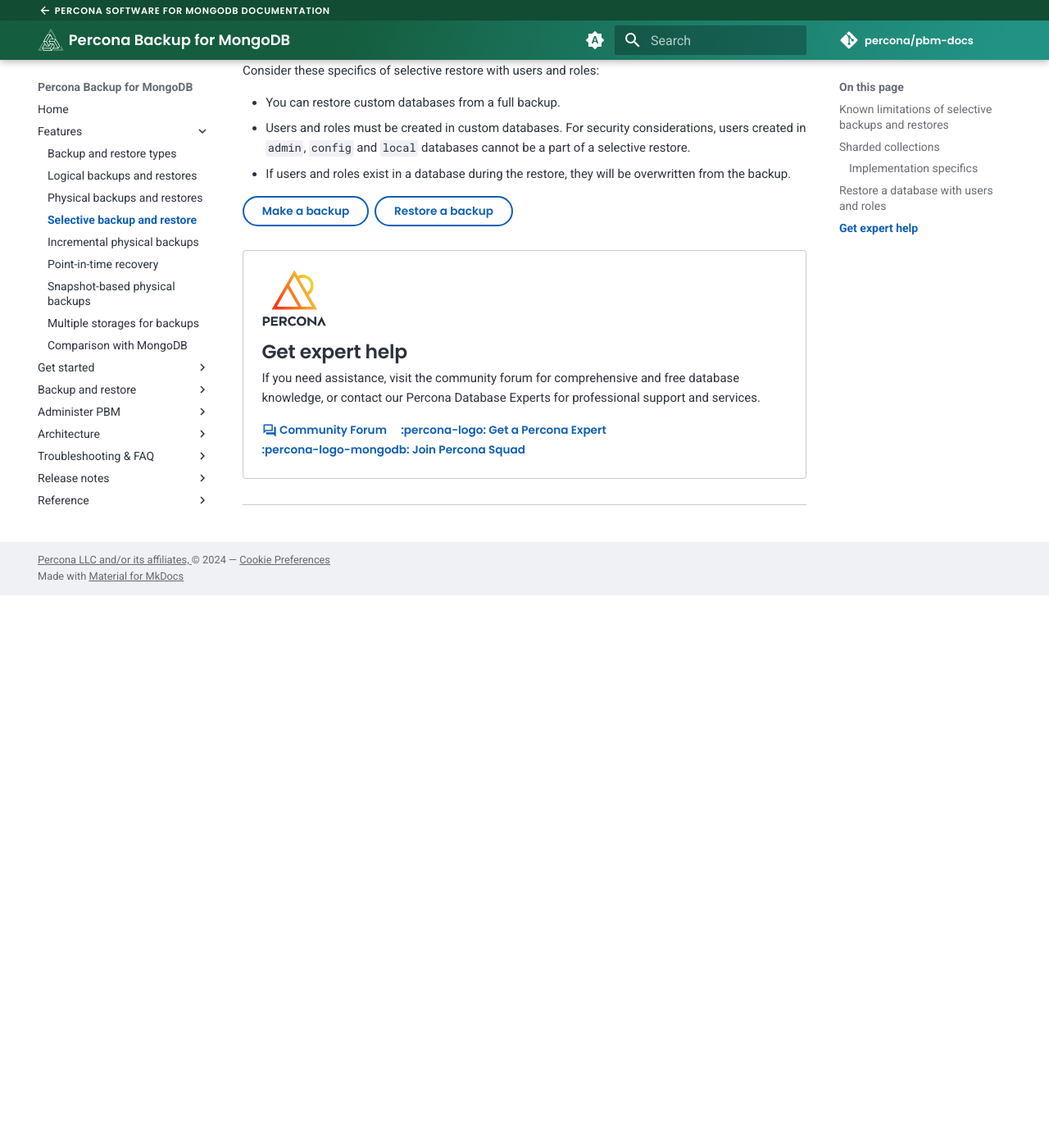
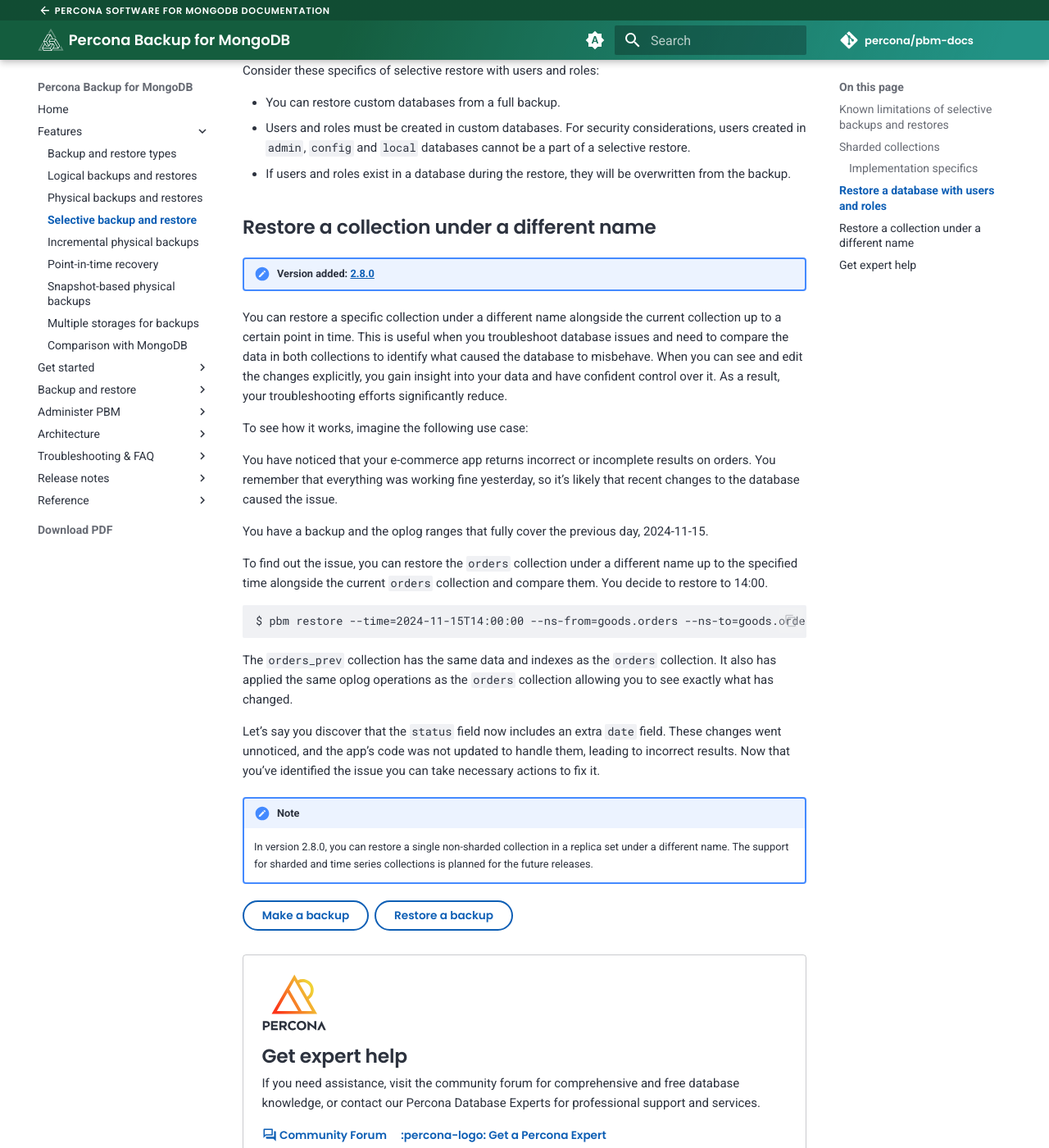
Before and after one commit to percona/pbm-docs, an MkDocs documentation site: the page built from docs/features/selective-backup.md, in a window 1280 px wide and 1400 px high, scrolled down 2309 px. Shown: the whole window at 82% size. Built offline with MkDocs 1.6.1 and Material for MkDocs 9.7.7, drawn with Linux system fonts in a browser that asks for light colours; nearby versions of some CDN libraries; comment, search, counter and statistics services are not loaded; before the commit the page ends 3035 px from its top, so only the background shows below that.

Commit message:
PBM-1427 Documented how to clone collections (#225)
* PBM-1427 Documented how to clone collections

modified:   docs/features/selective-backup.md
	modified:   docs/reference/pbm-commands.md
	modified:   docs/usage/restore.md

* Added PITR for cloned collections


---------

Co-authored-by: Boris Ilijic <boris.ilijic@gmail.com>

````diff
--- a/docs/features/selective-backup.md
+++ b/docs/features/selective-backup.md
@@ -74,6 +74,32 @@
 * Users and roles must be created in custom databases. For security considerations, users created in `admin`, `config` and `local` databases cannot be a part of a selective restore.
 * If users and roles exist in a database during the restore, they will be overwritten from the backup.
 
+## Restore a collection under a different name
+
+!!! admonition "Version added: [2.8.0](../release-notes/2.8.0.md)"
+
+You can restore a specific collection under a different name alongside the current collection up to a certain point in time. This is useful when you troubleshoot database issues and need to compare the data in both collections to identify what caused the database to misbehave. When you can see and edit the changes explicitly, you gain insight into your data and have confident control over it. As a result, your troubleshooting efforts significantly reduce.
+
+To see how it works, imagine the following use case:
+
+You have noticed that your e-commerce app returns incorrect or incomplete results on orders. You remember that everything was working fine yesterday, so it's likely that recent changes to the database caused the issue.
+
+You have a backup and the oplog ranges that fully cover the previous day, 2024-11-15.
+
+To find out the issue, you can restore the `orders` collection under a different name up to the specified time alongside the current `orders` collection and compare them. You decide to restore to 14:00.
+
+```{.bash data-prompt="$"}
+$ pbm restore --time=2024-11-15T14:00:00 --ns-from=goods.orders --ns-to=goods.orders_prev
+```
+
+The `orders_prev` collection has the same data and indexes as the `orders` collection. It also has applied the same oplog operations as the `orders` collection allowing you to see exactly what has changed.
+
+Let's say you discover that the `status` field now includes an extra `date` field. These changes went unnoticed, and the app's code was not updated to handle them, leading to incorrect results. Now that you've identified the issue you can take necessary actions to fix it.
+
+!!! note
+
+    In version 2.8.0, you can restore a single non-sharded collection in a replica set under a different name. The support for sharded and time series collections is planned for the future releases.
+
 
 [Make a backup](../usage/start-backup.md){ .md-button .md-button }
 [Restore a backup](../usage/restore.md){ .md-button .md-button }
````
Also changed, not shown: docs/reference/pbm-commands.md (+2 -0 lines), docs/usage/restore.md (+21 -0 lines).
